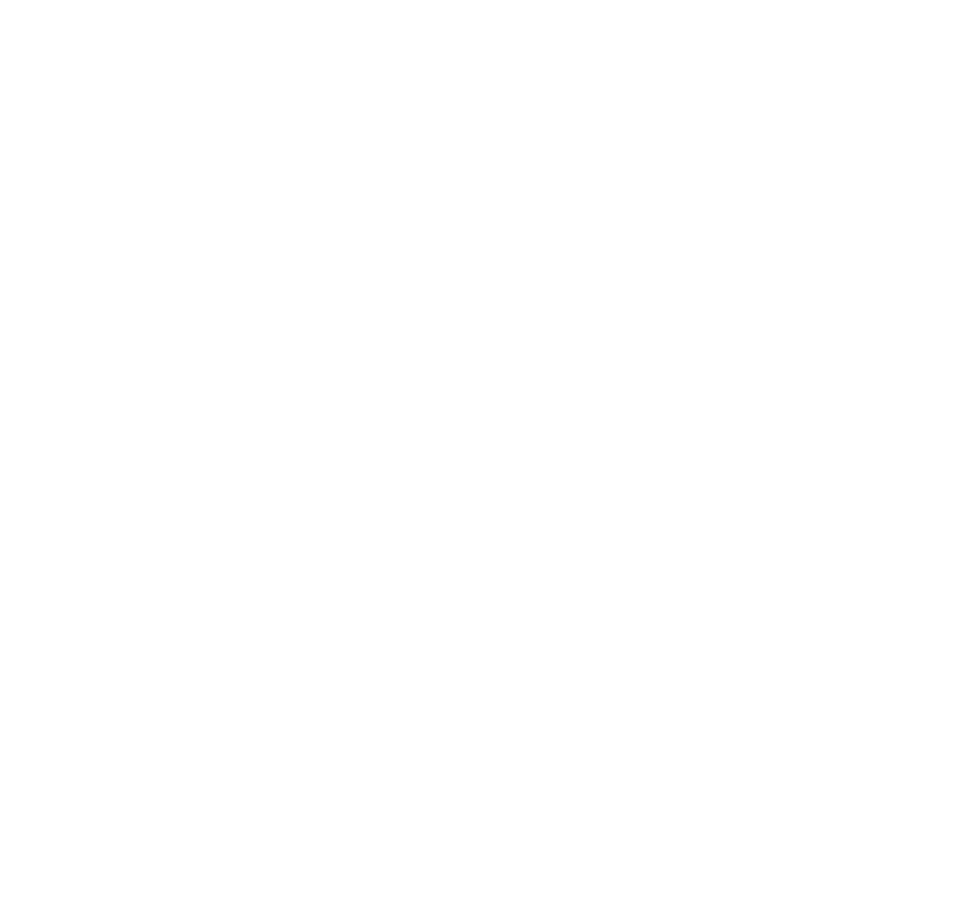
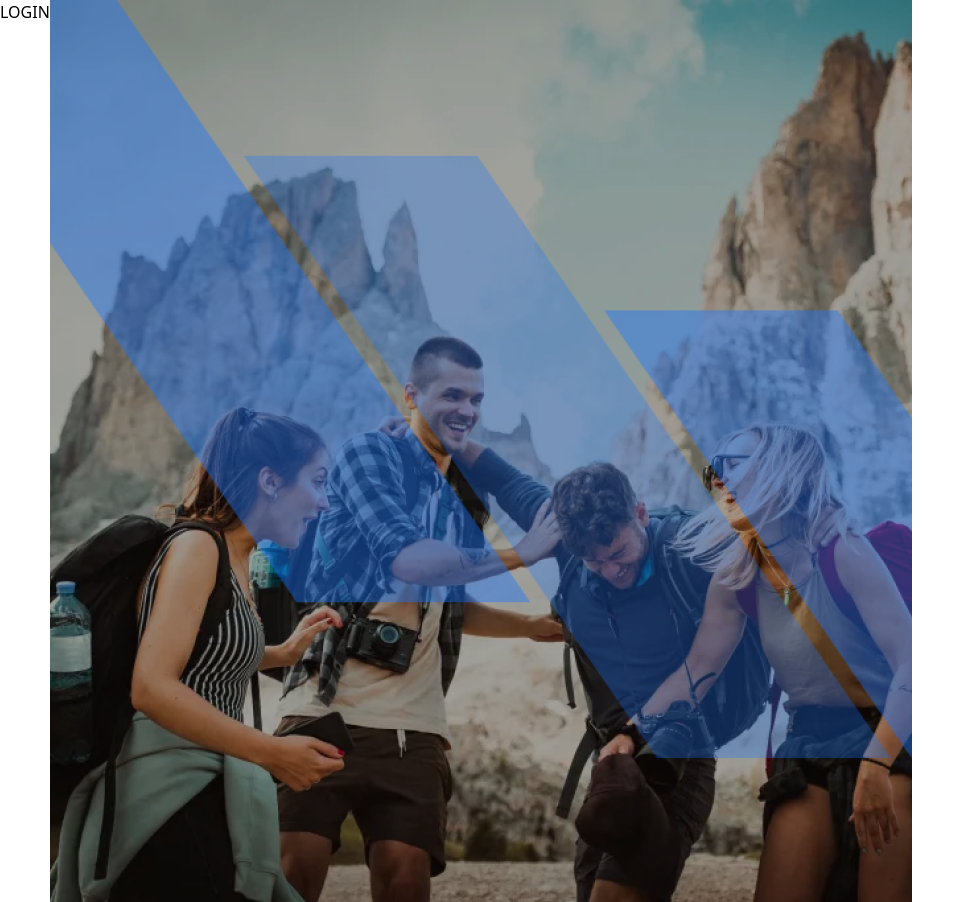
Before and after one commit to mr-am2k/travelpal, a React (Create React App) app in the folder frontend/: page /login in a window 1280 px wide. Before the commit this address had no page. Shown: the whole page, without its empty margins (0-974 px from the left). Before the commit the page ends 800 px from the top, so only its background shows below. Built offline with nearby package versions, Linux system fonts and the light colour scheme.

Commit message:
folder structure

```diff
--- a/frontend/src/App.js
+++ b/frontend/src/App.js
@@ -4,6 +4,7 @@ import { Routes, Route } from "react-router-dom";
 import AOS from "aos";
 import "aos/dist/aos.css";
 import Home from "./pages/Home";
+import Login from "./pages/Login";
 function App() {
   useEffect(() => {
     AOS.init();
@@ -13,6 +14,7 @@ function App() {
     <Routes>
       <Route path="/" element={<Home />} />
       <Route path="about" element={<p>ABOUT</p>} />
+      <Route path="login" element={<Login />} />
     </Routes>
   );
 }
--- a/frontend/src/pages/Login.js
+++ b/frontend/src/pages/Login.js
@@ -1,7 +1,14 @@
 import React from "react";
-
+import img from "../images/loginimage.png";
 const Login = () => {
-  return <div>Login</div>;
+  return (
+    <div className="w-[100%] h-screen flex">
+      <div>LOGIN</div>
+      <div className="h-[100%]">
+        <img src={img} />
+      </div>
+    </div>
+  );
 };
 
 export default Login;
```
Also changed, not shown: frontend/src/images/loginimage.png (renamed from frontend/src/images/travel 1.png).
